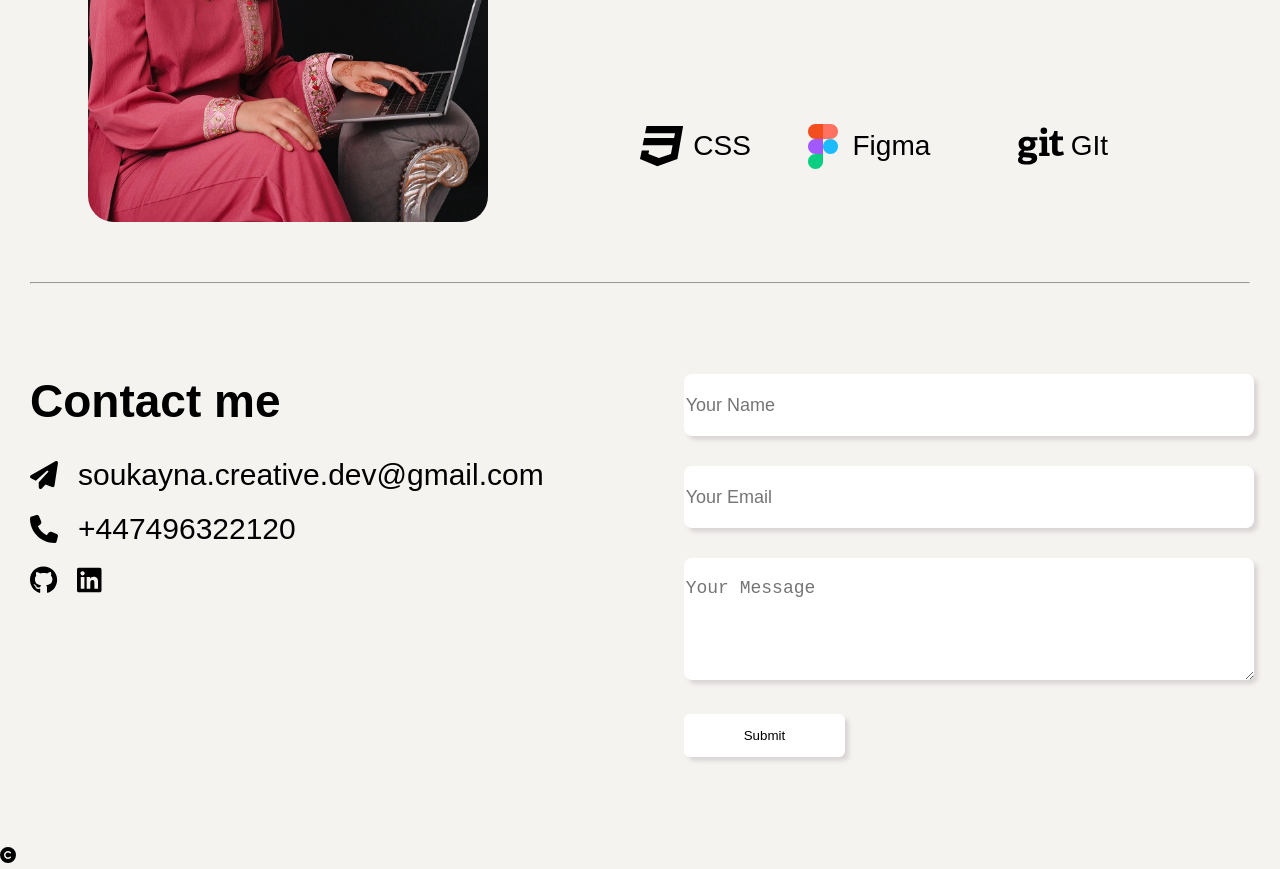
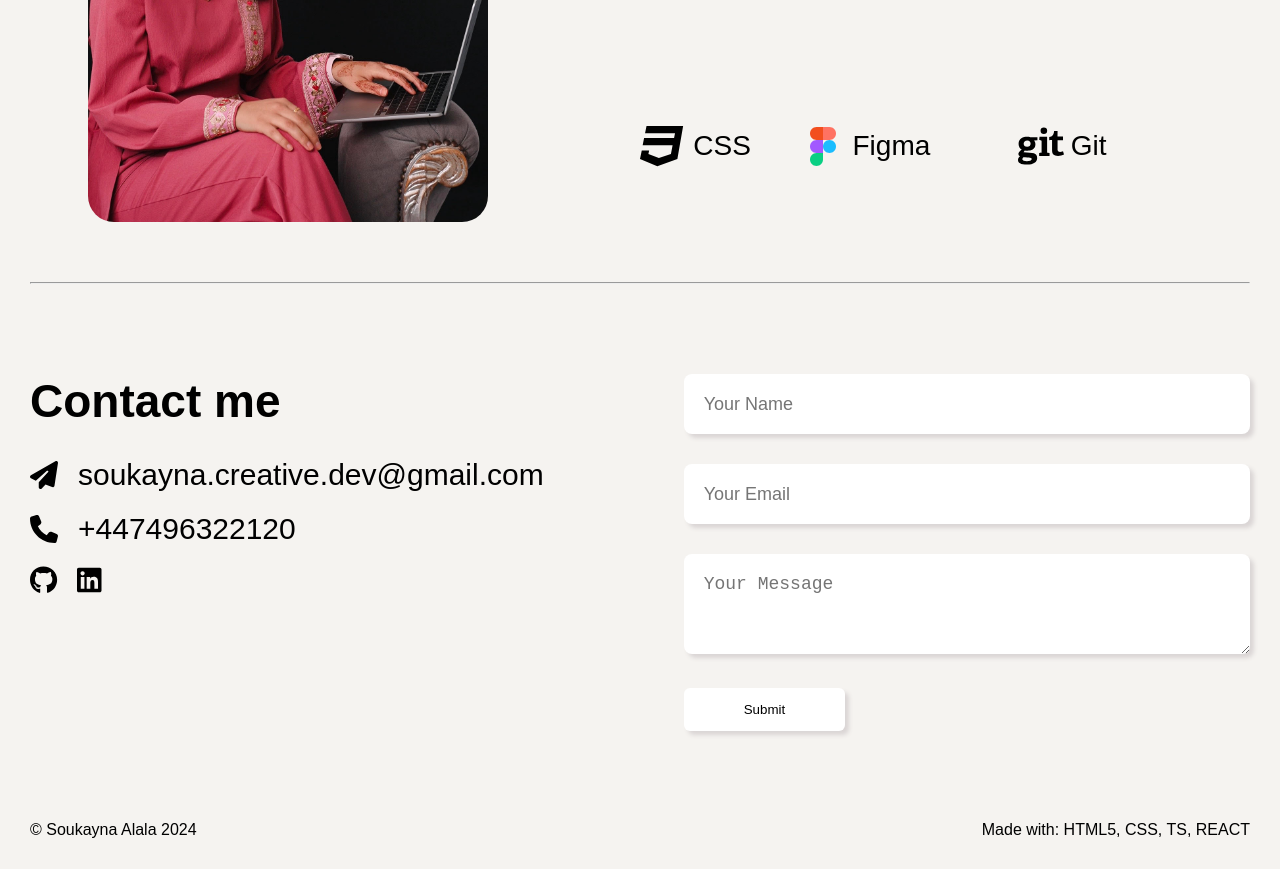
Before and after one commit to soukayna-alala/alala-portfolio, a React (Vite) app: page / in a window 1280 px wide. Shown: the part 2420-3289 px from the top of the page. Built offline with nearby package versions, Linux system fonts and the light colour scheme.

Commit message:
improved CSS

```diff
--- a/package.json
+++ b/package.json
@@ -16,6 +16,7 @@
     "@fortawesome/free-solid-svg-icons": "^6.6.0",
     "@fortawesome/react-fontawesome": "^0.2.2",
     "classnames": "^2.5.1",
+    "dayjs": "^1.11.13",
     "react": "^18.3.1",
     "react-dom": "^18.3.1",
     "react-scroll": "^1.9.0",
--- a/src/components/ContactForm/ContactForm.module.css
+++ b/src/components/ContactForm/ContactForm.module.css
@@ -1,6 +1,6 @@
 .form {
   display: flex;
-  gap: 30px;
+  gap: var(--gap-size-small);
   flex-direction: column;
   box-sizing: border-box;
   width: 100%;
@@ -25,7 +25,8 @@
 .fieldMessage {
   max-height: 200px;
   min-height: 100px;
-  padding-top: 20px;
+  padding: 20px 20px;
+  box-sizing: border-box;
 }
 
 .fieldMessage,
@@ -39,11 +40,12 @@
 }
 
 .field {
-  min-height: 60px; /*padding: 20px 0 20px 20px;*/
+  min-height: 60px;
+  padding: 0 20px;
+  box-sizing: border-box;
 }
 
 .error {
   padding: 14px 0 0 14px;
-
   font-size: 16px;
 }
--- /dev/null
+++ b/src/components/CopyRight/CopyRight.module.css
@@ -0,0 +1,31 @@
+.container {
+  margin: 0 auto;
+  max-width: var(--max-page-width);
+  display: grid;
+  grid-template-columns: auto;
+  padding: var(--gap-size-large) 0;
+
+  justify-items: center;
+
+  @media (min-width: 600px) {
+    grid-template-columns: auto auto;
+    justify-items: normal;
+    padding: 0 var(--gap-size-small);
+  }
+}
+
+.madeWith {
+  text-align: center;
+
+  @media (min-width: 600px) {
+    text-align: right;
+  }
+}
+
+.text {
+  padding: 6px 0;
+
+  @media (min-width: 600px) {
+    padding: var(--gap-size-large) 0 var(--gap-size-small) 0;
+  }
+}
--- a/src/components/CopyRight/CopyRight.tsx
+++ b/src/components/CopyRight/CopyRight.tsx
@@ -1,10 +1,20 @@
-import { FontAwesomeIcon } from "@fortawesome/react-fontawesome";
-import { faCopyright } from "@fortawesome/free-solid-svg-icons";
+import styles from "./CopyRight.module.css";
+// import { FontAwesomeIcon } from "@fortawesome/react-fontawesome";
+// import { faCopyright } from "@fortawesome/free-regular-svg-icons";
+import classNames from "classnames";
 
 export function CopyRight() {
+  const { container, madeWith, text } = styles;
+
   return (
-    <div>
-      <FontAwesomeIcon icon={faCopyright} />
+    <div className={container}>
+      <div className={text}>
+        {/*<FontAwesomeIcon icon={faCopyright} />*/}
+        <span>&copy; Soukayna Alala 2024 </span>
+      </div>
+      <div className={classNames(madeWith, text)}>
+        Made with: HTML5, CSS, TS, REACT
+      </div>
     </div>
   );
 }
--- a/src/components/Footer/Footer.module.css
+++ b/src/components/Footer/Footer.module.css
@@ -1,5 +1,5 @@
 .footer {
-  margin: var(--gap-size-large) auto;
+  margin: var(--gap-size-large) auto 0 auto;
   padding: var(--gap-size-small);
   max-width: var(--max-page-width);
 }
@@ -30,14 +30,10 @@
   color: var(--main-text-color);
   text-decoration: none;
   display: block;
-  font-size: 16px;
+  font-size: 18px;
   text-overflow: ellipsis;
   overflow: hidden;
   white-space: nowrap;
-
-  @media (min-width: 400px) {
-    font-size: 20px;
-  }
 
   @media (min-width: 400px) {
     font-size: 24px;
--- a/src/components/Skills/Skills.module.css
+++ b/src/components/Skills/Skills.module.css
@@ -55,8 +55,12 @@
 }
 
 .tsIcon {
-  width: 40px;
+  width: 32px;
   justify-self: center;
+
+  @media (min-width: 480px) {
+    width: 40px;
+  }
 }
 
 .icons {
@@ -83,13 +87,21 @@
 }
 
 .viteIcon {
-  width: 46px;
+  width: 36px;
   justify-self: center;
+
+  @media (min-width: 480px) {
+    font-size: 46px;
+  }
 }
 
 .FigmaIcon {
-  width: 30px;
+  width: 26px;
   margin: auto;
+
+  @media (min-width: 480px) {
+    font-size: 30px;
+  }
 }
 
 .imgContainer {
--- a/src/components/Skills/Skills.tsx
+++ b/src/components/Skills/Skills.tsx
@@ -64,7 +64,7 @@ export function Skills() {
           </div>
           <div className={skill}>
             <FontAwesomeIcon className={icons} icon={faHtml5} />
-            <span className={span}>HTML</span>
+            <span className={span}>HTML5</span>
           </div>
           <div className={skill}>
             <FontAwesomeIcon className={icons} icon={faCss3} />
@@ -81,7 +81,7 @@ export function Skills() {
           </div>
           <div className={skill}>
             <FontAwesomeIcon className={icons} icon={faGit} />
-            <span className={span}>GIt</span>
+            <span className={span}>Git</span>
           </div>
         </div>
       </div>
```
Also changed, not shown: 1 other file (tests, documents, lock files or other folders).
